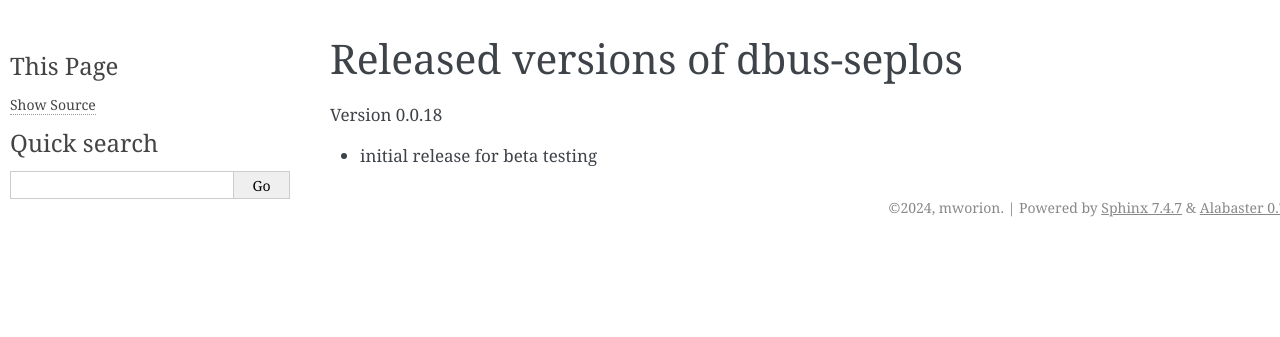
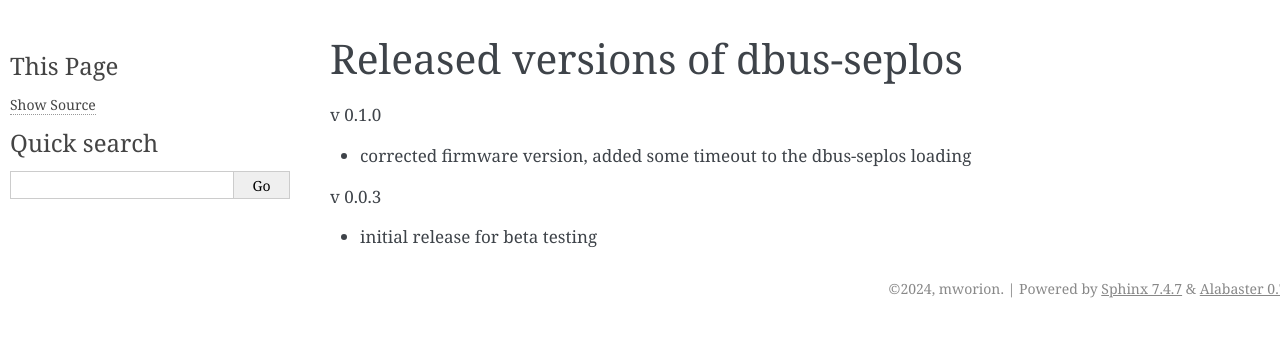
Before and after one commit to mworion/dbus-seplos, a Sphinx documentation site: the page built from doc/changelog/changelog.rst, in a window 1280 px wide. Shown: the top 337 px of the page. Built offline with Sphinx 7.4.7, drawn with Linux system fonts in a browser that asks for light colours.

Commit message:
go for 0.1.0

```diff
--- a/doc/changelog/changelog.rst
+++ b/doc/changelog/changelog.rst
@@ -1,5 +1,9 @@
 Released versions of dbus-seplos
 --------------------------------
-Version 0.0.18
+v 0.1.0
+
+- corrected firmware version, added some timeout to the dbus-seplos loading
+
+v 0.0.3
 
 - initial release for beta testing
```
Also changed, not shown: doc/installation/index.rst (+1 -9 lines), 3 other files.
